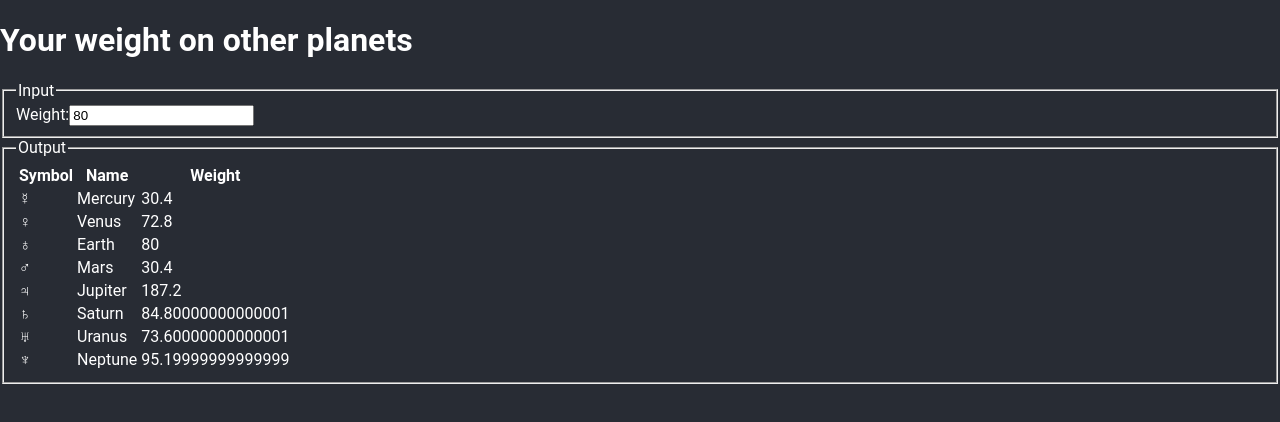
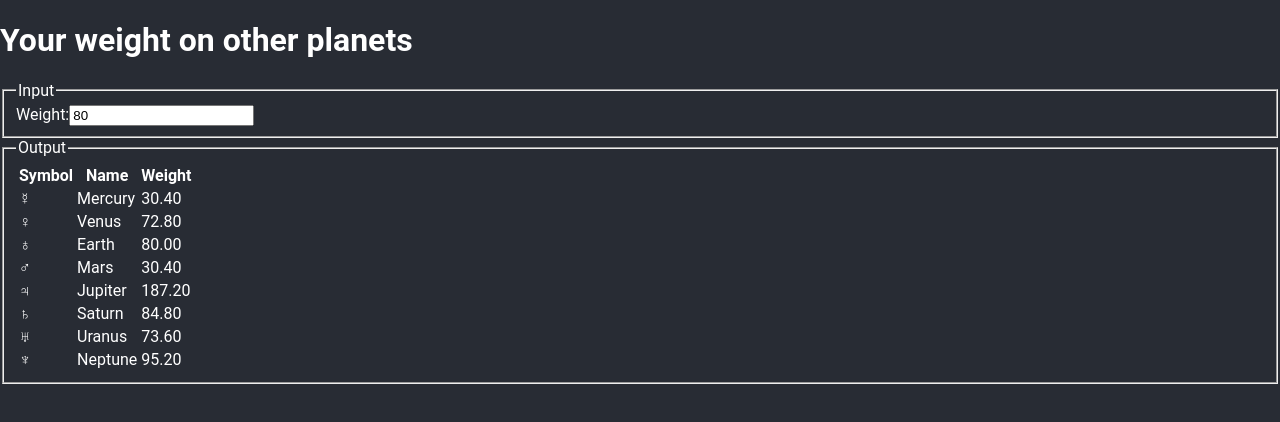
Before and after one commit to krajvy/planet-data, a React (Create React App) app: page / in a window 1280 px wide. Shown: the top 422 px of the page. Built offline with nearby package versions, Linux system fonts and the light colour scheme; the HTML template or start-up script is replaced by a standard one.

Commit message:
Set decimal accuracy to two points

```diff
--- a/src/OutputTable.js
+++ b/src/OutputTable.js
@@ -1,6 +1,10 @@
 import React, { Component } from 'react';
 
 class OutputTable extends Component {
+  roundNumber(number) {
+    return number.toFixed(2);
+  }
+
   render() {
     return (
       <table>
@@ -18,7 +22,7 @@ class OutputTable extends Component {
               <tr key={ name }>
                 <td>{ object.symbol }</td>
                 <td>{ name }</td>
-                <td>{ this.props.weight * object.weightRatio }</td>
+                <td>{ this.roundNumber(this.props.weight * object.weightRatio) }</td>
               </tr>
             )
           } ) }
```
